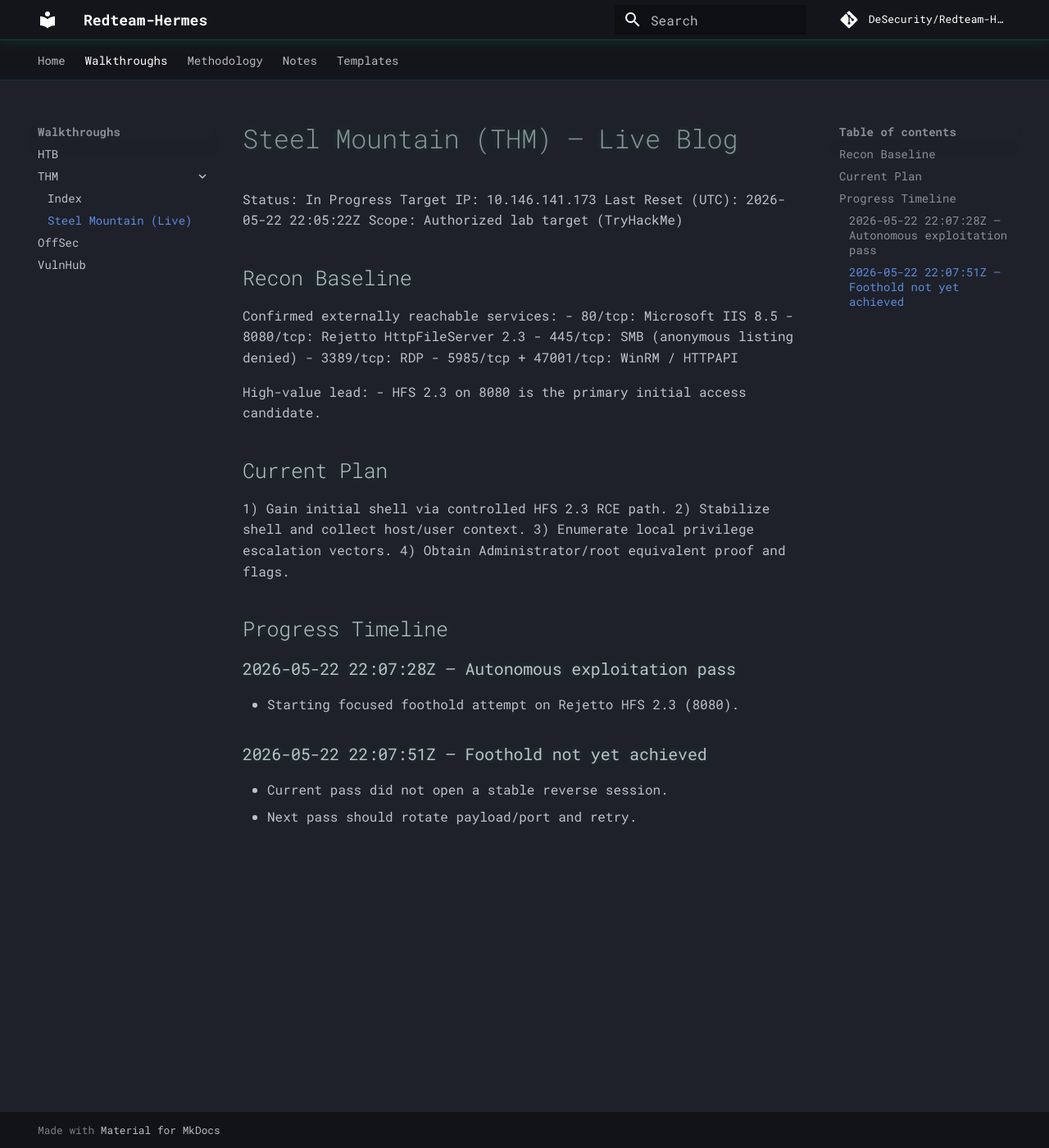
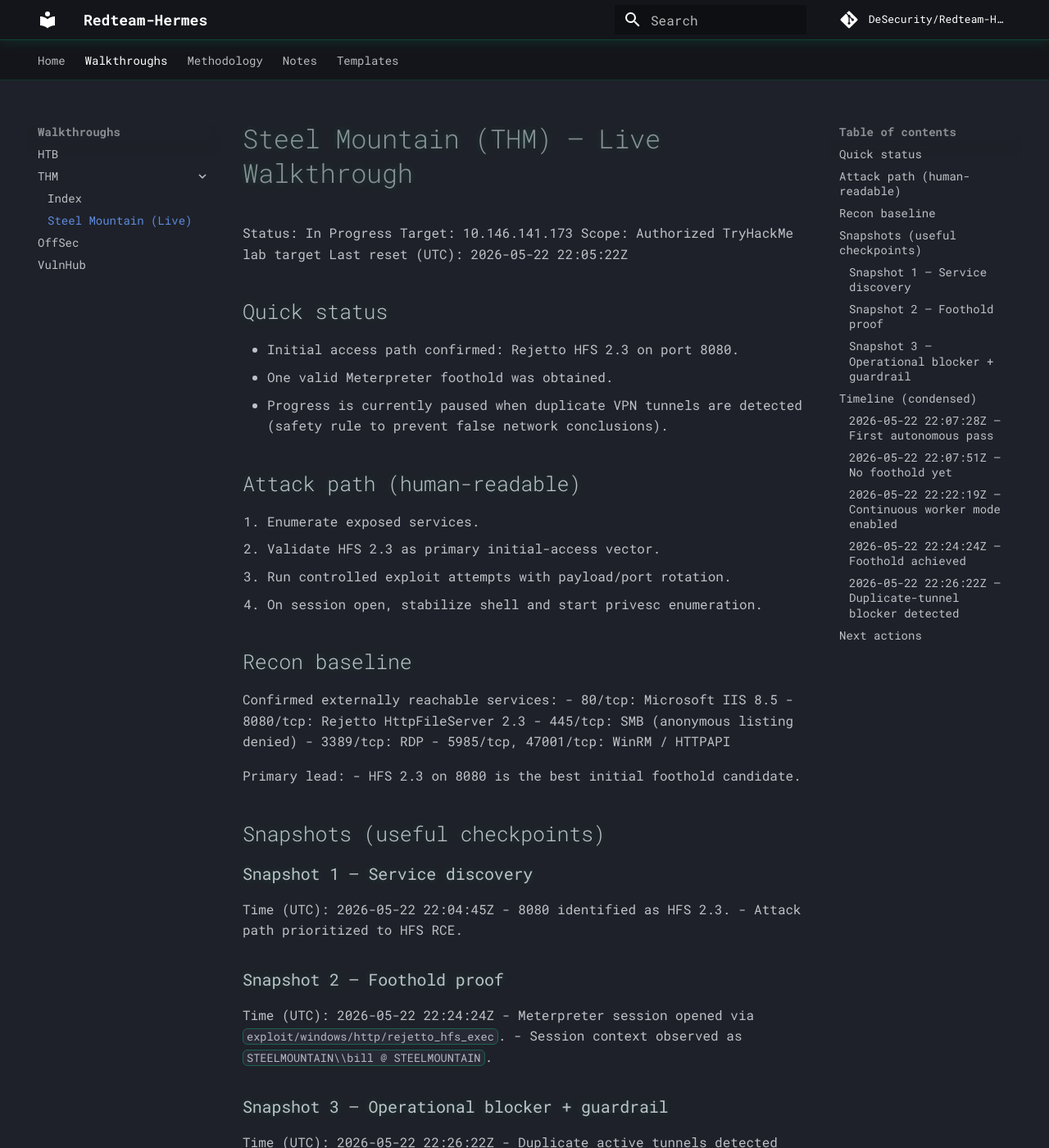
Before and after one commit to DeSecurity/Redteam-Hermes, an MkDocs documentation site: the page built from docs/walkthroughs/THM/steel-mountain-live.md, in a window 1280 px wide and 1400 px high. Shown: the whole window at 82% size. Built offline with MkDocs 1.6.1 and Material for MkDocs 9.7.7, drawn with Linux system fonts in a browser that asks for light colours; comment, search, counter and statistics services are not loaded; some of the changed text lies outside the part shown.

Commit message:
docs(thm): rewrite live walkthrough for readability + add writing notes; enforce duplicate-tunnel guard

```diff
--- /dev/null
+++ b/docs/notes/walkthrough-writing-notes.md
@@ -0,0 +1,41 @@
+# Walkthrough readability notes (from strong cyber writeup patterns)
+
+Sources reviewed:
+- https://0xdf.gitlab.io/2023/09/30/htb-format.html
+- https://desecurity.github.io/Redteam-Hermes/walkthroughs/THM/steel-mountain-live/
+
+## What good writeups do well
+1. Start with a short "what happened" summary
+- Readers get outcome and attack chain in 30 seconds.
+- Avoids forcing people to parse long timelines first.
+
+2. Keep a clear phase flow
+- Recon -> Exploitation -> PrivEsc -> Proof -> Lessons.
+- Each phase has only the commands/findings that changed decisions.
+
+3. Convert raw output into decision statements
+- Not just "nmap output"; also "why this output matters".
+- Example: "HFS 2.3 present -> primary RCE candidate".
+
+4. Use checkpoint snapshots
+- 2-3 key milestones per walkthrough.
+- Typical snapshot set:
+  - service discovery / initial lead
+  - foothold proof
+  - privilege change or blocker + remediation
+
+5. Separate facts from blockers
+- Facts: confirmed service, confirmed shell, confirmed user context.
+- Blockers: route instability, failed payload, auth failure.
+- Blockers should include immediate corrective action.
+
+6. Prefer compact bullets over dense paragraphs
+- One idea per bullet.
+- Keep lines short enough to scan quickly on mobile.
+
+## Style rules to enforce in this repo
+- Keep a "Quick status" section near the top.
+- Keep "Next actions" explicit and short.
+- Log only meaningful milestones (no operator noise).
+- Ensure each walkthrough has at least 2-3 snapshots.
+- Use UTC timestamps for reproducibility.
--- a/docs/walkthroughs/THM/steel-mountain-live.md
+++ b/docs/walkthroughs/THM/steel-mountain-live.md
@@ -1,32 +1,68 @@
-# Steel Mountain (THM) — Live Blog
+# Steel Mountain (THM) — Live Walkthrough
 
 Status: In Progress
-Target IP: 10.146.141.173
-Last Reset (UTC): 2026-05-22 22:05:22Z
-Scope: Authorized lab target (TryHackMe)
+Target: 10.146.141.173
+Scope: Authorized TryHackMe lab target
+Last reset (UTC): 2026-05-22 22:05:22Z
 
-## Recon Baseline
+## Quick status
+- Initial access path confirmed: Rejetto HFS 2.3 on port 8080.
+- One valid Meterpreter foothold was obtained.
+- Progress is currently paused when duplicate VPN tunnels are detected (safety rule to prevent false network conclusions).
+
+## Attack path (human-readable)
+1. Enumerate exposed services.
+2. Validate HFS 2.3 as primary initial-access vector.
+3. Run controlled exploit attempts with payload/port rotation.
+4. On session open, stabilize shell and start privesc enumeration.
+
+## Recon baseline
 Confirmed externally reachable services:
 - 80/tcp: Microsoft IIS 8.5
 - 8080/tcp: Rejetto HttpFileServer 2.3
 - 445/tcp: SMB (anonymous listing denied)
 - 3389/tcp: RDP
-- 5985/tcp + 47001/tcp: WinRM / HTTPAPI
+- 5985/tcp, 47001/tcp: WinRM / HTTPAPI
 
-High-value lead:
-- HFS 2.3 on 8080 is the primary initial access candidate.
+Primary lead:
+- HFS 2.3 on 8080 is the best initial foothold candidate.
 
-## Current Plan
-1) Gain initial shell via controlled HFS 2.3 RCE path.
-2) Stabilize shell and collect host/user context.
-3) Enumerate local privilege escalation vectors.
-4) Obtain Administrator/root equivalent proof and flags.
+## Snapshots (useful checkpoints)
+### Snapshot 1 — Service discovery
+Time (UTC): 2026-05-22 22:04:45Z
+- 8080 identified as HFS 2.3.
+- Attack path prioritized to HFS RCE.
 
-## Progress Timeline
+### Snapshot 2 — Foothold proof
+Time (UTC): 2026-05-22 22:24:24Z
+- Meterpreter session opened via `exploit/windows/http/rejetto_hfs_exec`.
+- Session context observed as `STEELMOUNTAIN\\bill @ STEELMOUNTAIN`.
 
-### 2026-05-22 22:07:28Z — Autonomous exploitation pass
-- Starting focused foothold attempt on Rejetto HFS 2.3 (8080).
+### Snapshot 3 — Operational blocker + guardrail
+Time (UTC): 2026-05-22 22:26:22Z
+- Duplicate active tunnels detected (`tun0` and `tun1`).
+- Worker now auto-pauses on duplicate tunnels to avoid false filtered/down reads.
+- Worker auto-resumes once a single tunnel remains.
 
-### 2026-05-22 22:07:51Z — Foothold not yet achieved
-- Current pass did not open a stable reverse session.
-- Next pass should rotate payload/port and retry.
+## Timeline (condensed)
+### 2026-05-22 22:07:28Z — First autonomous pass
+- Started focused HFS exploitation cycle.
+
+### 2026-05-22 22:07:51Z — No foothold yet
+- No stable session from first pass.
+- Added payload/port rotation for retries.
+
+### 2026-05-22 22:22:19Z — Continuous worker mode enabled
+- Worker switched from one-shot to persistent supervisor loop.
+- Added self-healing retries and compatibility handling.
+
+### 2026-05-22 22:24:24Z — Foothold achieved
+- Meterpreter session opened successfully.
+
+### 2026-05-22 22:26:22Z — Duplicate-tunnel blocker detected
+- Safety rule triggered; exploit attempts paused until tunnel state is clean.
+
+## Next actions
+- Keep exactly one VPN tunnel active.
+- Resume post-foothold host enumeration and privilege escalation chain.
+- Capture user/root proof and append new snapshots only for meaningful milestones.
--- a/mkdocs.yml
+++ b/mkdocs.yml
@@ -37,7 +37,9 @@
       - Web: methodology/Web/index.md
       - PrivEsc: methodology/PrivEsc/index.md
       - Pivoting: methodology/Pivoting/index.md
-  - Notes: notes/index.md
+  - Notes:
+      - Index: notes/index.md
+      - Walkthrough readability notes: notes/walkthrough-writing-notes.md
   - Templates: doc-templates/index.md
 markdown_extensions:
   - toc:
```
Also changed, not shown: docs/notes/index.md (+3 -0 lines), 1 other file.
